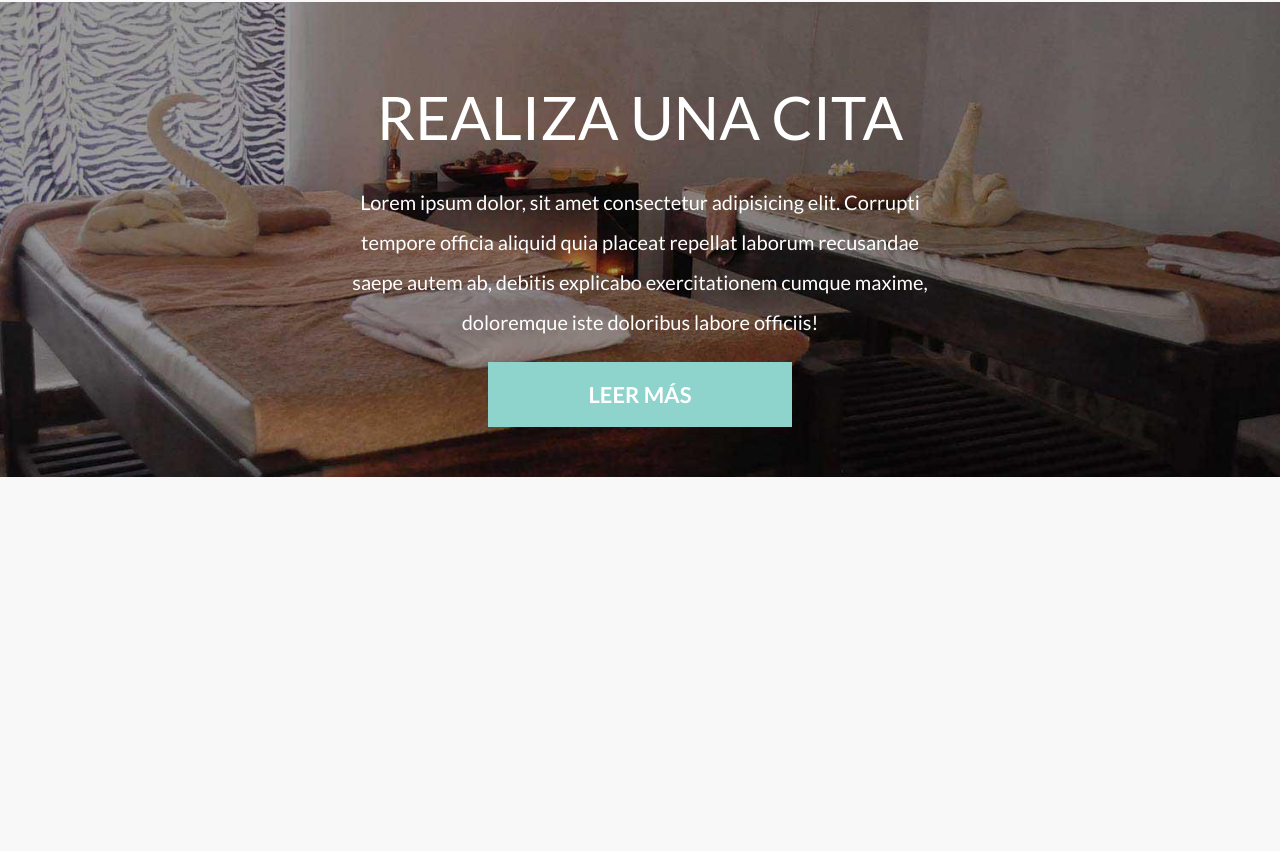
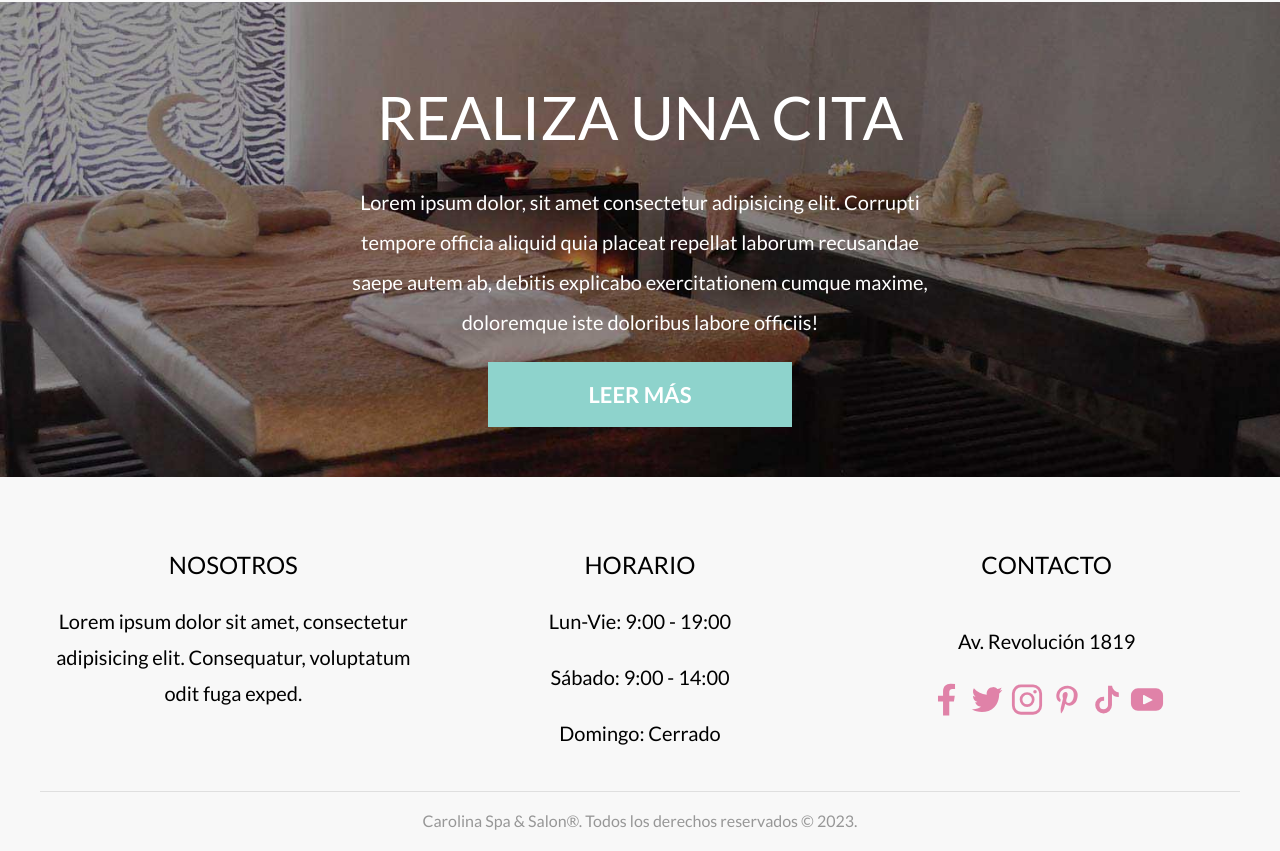
Before and after one commit to AldaMayorgaDev/010-Spa, a website: page index.html in a window 1280 px wide. Shown: the part 3991-4842 px from the top of the page. Before the commit the page ends 4468 px from the top, so only its background shows below. Drawn offline with Linux system fonts and the light colour scheme; a web font is replaced by a local one.

Commit message:
Se agrega contenido y estilos a seccion footer

```diff
--- a/index.html
+++ b/index.html
@@ -187,7 +187,7 @@
                         <tr class="tabla__trow">
                             <td class="tabla__td">Sábado</td>
                             <td class="tabla__td">09:00</td>
-                            <td class="tabla__td">19:00</td>
+                            <td class="tabla__td">14:00</td>
                         </tr>
 
                         <tr class="tabla__trow">
@@ -378,6 +378,48 @@
         <h2 class="cita__heading">Realiza una cita</h2>
         <p class="cita__texto">Lorem ipsum dolor, sit amet consectetur adipisicing elit. Corrupti tempore officia aliquid quia placeat repellat laborum recusandae saepe autem ab, debitis explicabo exercitationem cumque maxime, doloremque iste doloribus labore officiis!</p>
         <a href="#" class="cita__enlace">Leer más</a>
-    </section>
+    </section><!-- fin .cita -->
+
+    <footer class="footer">
+        <div class="footer__grid contenedor">
+            <div class="footer__box">
+                <h3 class="footer__heading">Nosotros</h3>
+                <p class="footer__texto">Lorem ipsum dolor sit amet, consectetur adipisicing elit. Consequatur, voluptatum odit fuga exped.</p>
+            </div>
+
+            <div class="footer__box">
+                <h3 class="footer__heading">Horario</h3>
+                <p class="footer__texto">Lun-Vie: 9:00 - 19:00</p>
+                <p class="footer__texto">Sábado: 9:00 - 14:00</p>
+                <p class="footer__texto">Domingo: Cerrado</p>
+            </div>
+
+            <div class="footer__box">
+                <h3 class="footer__heading">Contacto</h3>
+                <p class="footer__texto">Av. Revolución 1819</p>
+                <nav class="sociales">
+                    <a class="sociales__enlace" href="hhtps://facebook.com">
+                        <span class="sociales__accesible">Facebook </span>
+                    </a>
+                    <a class="sociales__enlace" href="hhtps://twitter.com">
+                        <span class="sociales__accesible">Twitter </span>
+                    </a>
+                    <a class="sociales__enlace" href="hhtps://instagram.com">
+                        <span class="sociales__accesible"> Instagram</span>
+                    </a>
+                    <a class="sociales__enlace" href="hhtps://pinterest.com">
+                        <span class="sociales__accesible">Pinterest </span>
+                    </a>
+                    <a class="sociales__enlace" href="hhtps://tiktok.com">
+                        <span class="sociales__accesible">Tiktok </span>
+                    </a>
+                    <a class="sociales__enlace" href="hhtps://youtube.com">
+                        <span class="sociales__accesible">YouTube </span>
+                    </a>
+                </nav>
+            </div>
+        </div>
+        <p class="footer__copyright">Carolina Spa & Salon®. Todos los derechos reservados &copy; 2023.</p>
+    </footer>
 </body>
 </html>
--- a/src/scss/app.scss
+++ b/src/scss/app.scss
@@ -2,3 +2,4 @@
 @use 'ui/header';
 @use 'ui/social';
 @use 'ui/contenido';
+@use 'ui/footer';
--- /dev/null
+++ b/src/scss/ui/footer/_footer.scss
@@ -0,0 +1,43 @@
+/* Footer */
+
+@use 'base/variables' as v;
+@use 'base/mixins' as m;
+
+.footer{
+    padding-top: 5rem;
+    &__grid{
+        @include m.tablet{
+            @include m.grid(3, 2rem);
+        }
+    }
+
+    &__box{
+        text-align: center;
+
+        &:nth-child(3){
+            display: flex;
+            flex-direction: column;
+            align-items: center;
+        }
+    }
+
+    &__heading{
+        @include m.heading;
+        font-size: 2.4rem;
+    }
+
+    &__texto{
+        line-height: 1.8;
+    }
+
+    &__copyright{
+        text-align: center;
+        max-width: 120rem;
+        margin: 2rem auto 0 auto;
+        border-top: 1px solid darken(v.$grisClaro, 10%);
+        font-size:1.6rem;
+        padding: 2rem;
+        color: v.$gris;
+    }
+
+}
--- /dev/null
+++ b/src/scss/ui/footer/_index.scss
@@ -0,0 +1 @@
+@forward 'footer';
```
Also changed, not shown: build/css/app.css, 1 other file.
